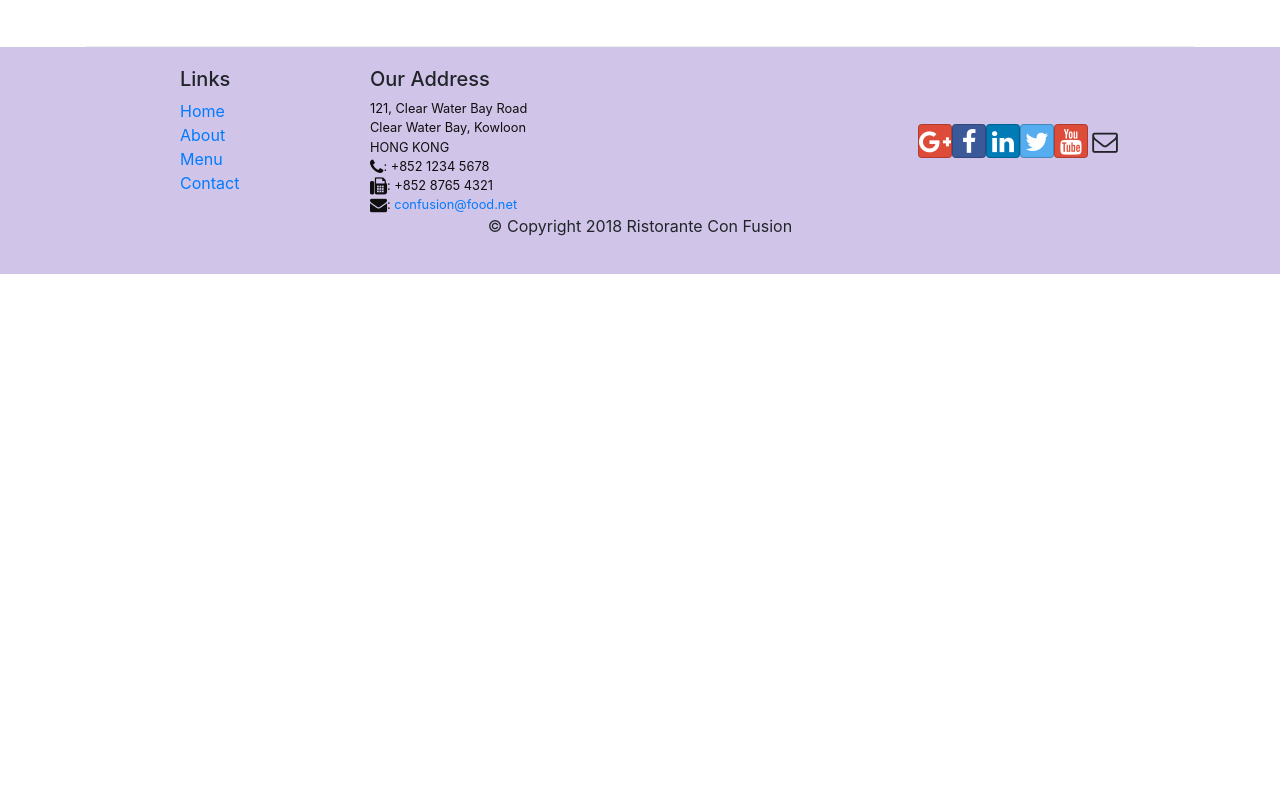
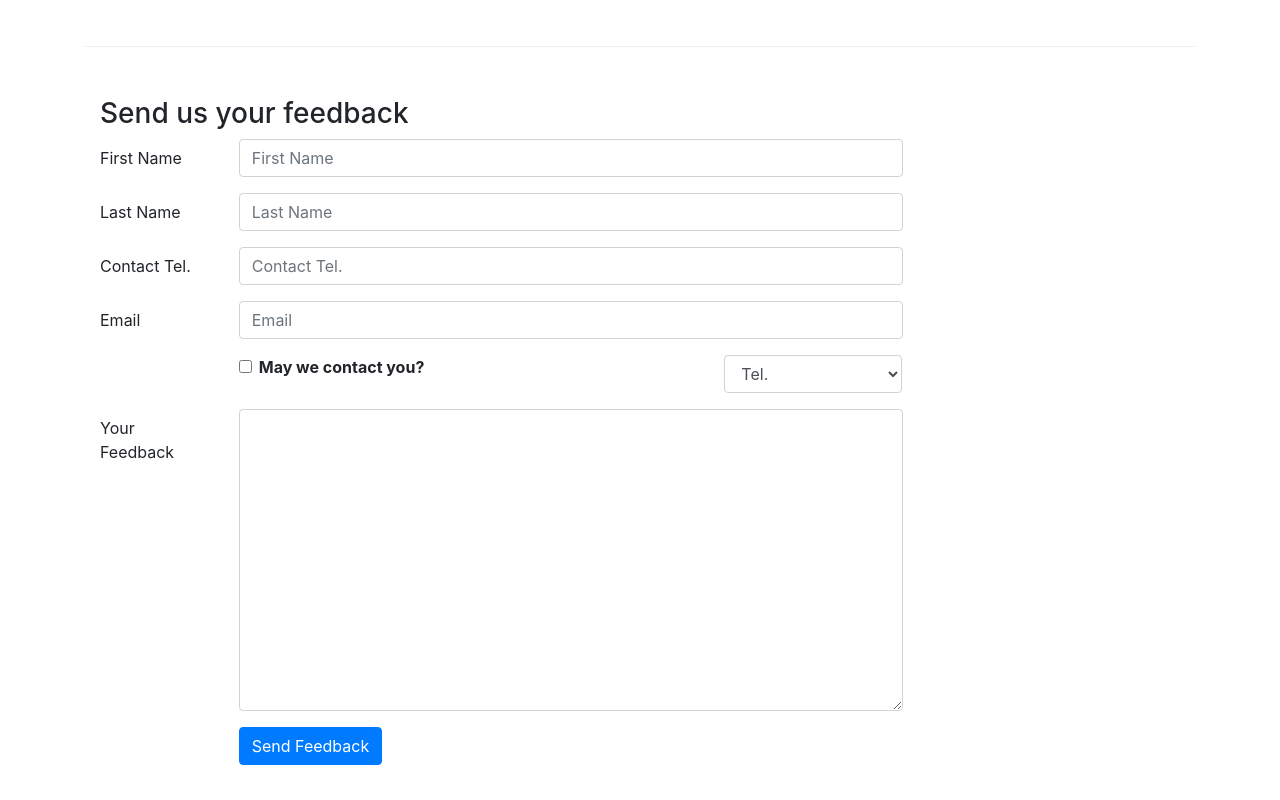
Before and after one commit to AhmedElsayed101/Restaurant-demo, a React (Create React App) app: page /contactus in a window 1280 px wide. Shown: the part 800-1600 px from the top of the page. Before the commit the page ends 1074 px from the top, so only its background shows below. Built offline with nearby package versions, Linux system fonts and the light colour scheme.

Commit message:
created contact us controlled form

```diff
--- a/src/components/ContactComponent.js
+++ b/src/components/ContactComponent.js
@@ -1,8 +1,45 @@
-import React from 'react';
+import React, {Component} from 'react';
 import {Link} from 'react-router-dom'
-import { BreadcrumbItem, Breadcrumb } from "reactstrap";
+import { BreadcrumbItem, Breadcrumb, Button, Form, FormGroup, FormFeedback, Label, Input, Col } from "reactstrap";
 
-function Contact(props) {
+
+
+class Contact extends Component{
+
+    state = {
+        firstname: '',
+        lastname: '',
+        telnum: '',
+        email: '',
+        agree: false,
+        contactType: 'Tel.',
+        message: '',
+        touched : {
+            firstname: false,
+            lastname : false,
+            telnum : false,
+            email : false,
+        },
+    }
+
+    handleInputChange = (event) => {
+        const {target} = event
+        const {name, type , value , checked} = target
+        console.log('name', name)
+        const valueToSave = type === 'checkbox' ? checked : value
+
+        this.setState(() => ({
+            [name] : valueToSave
+        }))
+    }
+
+    handleSubmit = (event) => {
+        event.preventDefault()
+        console.log('state', this.state)
+        alert('state ' + JSON.stringify(this.state))
+    }
+    render() {
+
         return(
             <div className="container">
 
@@ -42,8 +79,74 @@ function Contact(props) {
                         </div>
                     </div>
                 </div>
+                <div className="row row-content">
+                    <div className="col-12">
+                        <h3>Send us your feedback</h3>
+                    </div>
+                    <div className="col-12 col-md-9">
+                        <Form onSubmit = {this.handleSubmit}>
+                            <FormGroup row>
+                                <Label htmlFor='firstname' md="2">First Name </Label>
+                                <Col md="10">
+                                    <Input type= "text" id = "firstname" name = "firstname" placeholder="First Name" value = {this.state.firstname} onChange = {this.handleInputChange}></Input>
+                                </Col>
+                            </FormGroup>
+                            <FormGroup row>
+                                <Label htmlFor='lastname' md="2">Last Name</Label>
+                                <Col md="10">
+                                    <Input type= "text" id = "lastname" name = "lastname" placeholder="Last Name" value = {this.state.lastname} onChange ={this.handleInputChange}></Input>
+                                </Col>
+                            </FormGroup>
+                            <FormGroup row>
+                                <Label htmlFor='telnum' md="2">Contact Tel.</Label>
+                                <Col md="10">
+                                    <Input type= "tel" id = "telnum" name = "telnum" placeholder="Contact Tel." value = {this.state.telnum} onChange ={this.handleInputChange}></Input>
+                                </Col>
+                            </FormGroup>
+                            <FormGroup row>
+                                <Label htmlFor='email' md="2">Email</Label>
+                                <Col md="10">
+                                    <Input type= "email" id = "email" name = "email" placeholder="Email" value = {this.state.email} onChange ={this.handleInputChange}></Input>
+                                </Col>
+                            </FormGroup>
+                            <FormGroup row>
+                                <Col md={{size:6, offset: 2}}>
+                                    <FormGroup check>
+                                        <Label check>
+                                            <Input type= "checkbox" name = "agree" checked = {this.state.agree} onChange ={this.handleInputChange}/>{' '}
+                                            <strong>May we contact you?</strong>
+                                        </Label>
+                                    </FormGroup>
+                                </Col>
+                                <Col md={{size:3, offset: 1}}>
+                                    <Input type ="select" name = "contactType" value = {this.state.contactType} onChange ={this.handleInputChange}>
+                                        <option value="">Tel.</option>
+                                        <option value="">Email</option>
+                                    </Input>
+                                </Col>
+                            </FormGroup>
+                            <FormGroup row>
+                                <Label htmlFor='message' md="2">Your Feedback</Label>
+                                <Col md="10">
+                                    <Input type= "textarea" id = "message" name = "message" rows ="12" placeholder="" value = {this.state.message} onChange ={this.handleInputChange} ></Input>
+                                </Col>
+                            </FormGroup>
+                            <FormGroup row>
+                                <Col md= {{size: 6, offset: 2}}>
+                                    <Button type="submit" color="primary">Send Feedback</Button>
+                                </Col>
+                            </FormGroup>
+
+
+
+
+                        </Form>
+                    </div>
+                </div>
             </div>
         );
     }
 
+}
+
 export default Contact;
```
Lines whose indentation alone changed are shown as unchanged.
